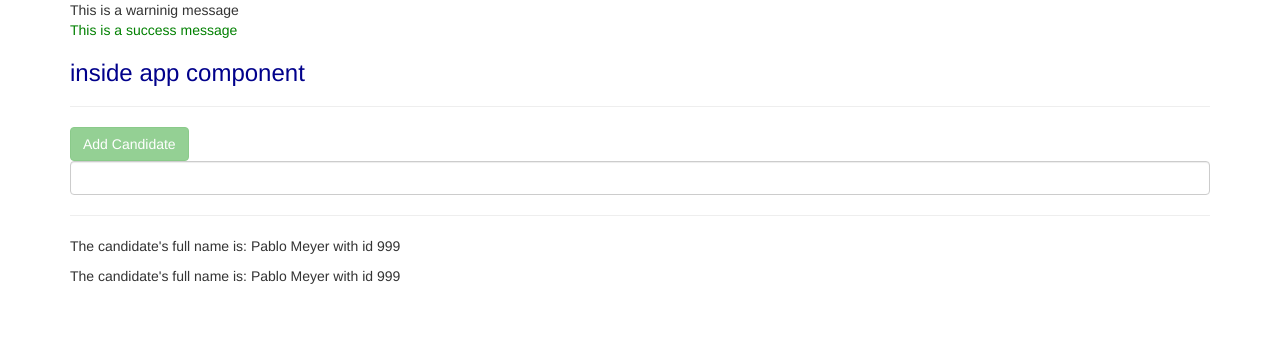
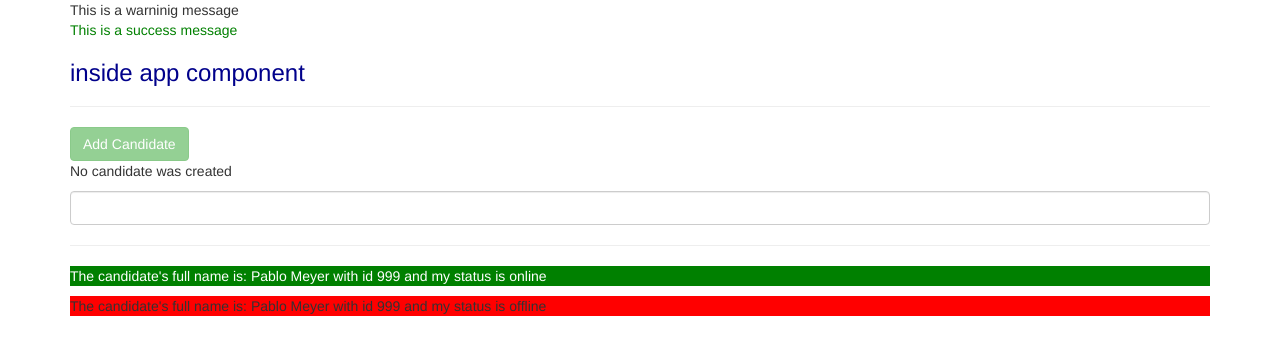
Before and after one commit to pablo-meyer/my-first-app, an Angular app: page / in a window 1280 px wide. Shown: the top 354 px of the page. Built offline with nearby package versions, Linux system fonts and the light colour scheme.

Commit message:
NgFor and ngIf

```diff
--- a/src/app/candidate/candidate.component.html
+++ b/src/app/candidate/candidate.component.html
@@ -1,2 +1,2 @@
-<p>The candidate's full name is: {{ fullName() }} with id {{ id }}</p>
+<p [ngStyle]="{ backgroundColor: status === 'online'? 'green':'red'}" [ngClass]="{'online':status==='online'}">The candidate's full name is: {{ fullName() }} with id {{ id }} and my status is {{ status }}</p>
 <p></p>
--- a/src/app/candidate/candidate.component.ts
+++ b/src/app/candidate/candidate.component.ts
@@ -1,12 +1,17 @@
 import {Component} from '@angular/core';
 @Component({
     selector: 'app-candidate',
-    templateUrl: './candidate.component.html'
+    templateUrl: './candidate.component.html',
+    styles: [`.online{color:white}`]
 })
 export class CandidateComponent {
-    firstName: string  = 'Pablo';
-    lastName: string = 'Meyer';
-    id: number = 999;
+    firstName  = 'Pablo';
+    lastName = 'Meyer';
+    id = 999;
+    status = '';
     fullName() { return this.firstName + ' ' + this.lastName; }
 
+    constructor() {
+        this.status = Math.random() > .5 ? 'online' : 'offline';
+    }
 }
--- a/src/app/candidates/candidates.component.html
+++ b/src/app/candidates/candidates.component.html
@@ -1,8 +1,15 @@
 <button class="btn btn-success" [disabled]="candidateName == ''" (click)="onCreateCandidate()">Add Candidate</button>
 <!-- <p [innerText]="allowNewCandidate"></p> -->
 <!-- <p>{{candidateStatus}}</p> -->
-<p *ngIf="candidateCreated">Candidat is created, candidate name is {{candidateName}}</p>
+<p *ngIf="candidateCreated;else noCandidate">Candidat is created, candidate name is {{candidateName}}</p>
+<ng-template #noCandidate>
+    <p>No candidate was created</p>
+</ng-template>
 <input type="text" class="form-control" [(ngModel)]="candidateName">
 <hr />
-<app-candidate></app-candidate>
-<app-candidate></app-candidate>
+<!-- <app-candidate></app-candidate>
+<app-candidate></app-candidate> -->
+<app-candidate *ngFor="let candidate of candidates; let i = index"></app-candidate>
+<div *ngFor="let attempt of attempts; let i = index">
+    {{attempt}} -- {{i}}
+</div>
--- a/src/app/candidates/candidates.component.ts
+++ b/src/app/candidates/candidates.component.ts
@@ -10,6 +10,8 @@ export class CandidatesComponent implements OnInit {
   candidateStatus= 'Inactive';
   candidateName = '';
   candidateCreated = false;
+  candidates = [ 'Pablo' , 'Ariel'];
+  attempts= [];
   constructor() {
     setTimeout(()  => {
       this.allowNewCandidate = true;
@@ -20,6 +22,8 @@ export class CandidatesComponent implements OnInit {
   }
 
   onCreateCandidate() {
+    this.attempts.push(new Date());
+    this.candidates.push(this.candidateName);
     this.candidateCreated = true;
     this.candidateStatus = `Candidat is created, candidate name is ${this.candidateName}`;
   }
```
